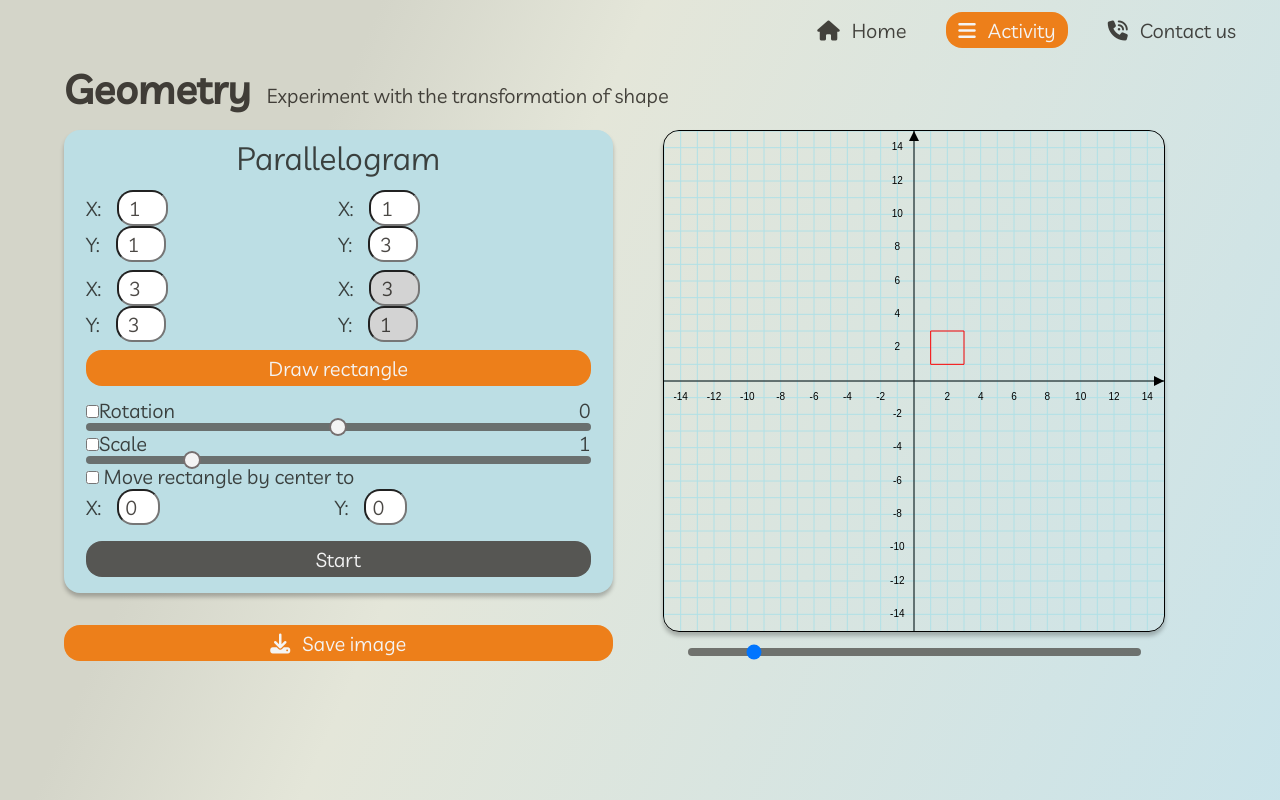
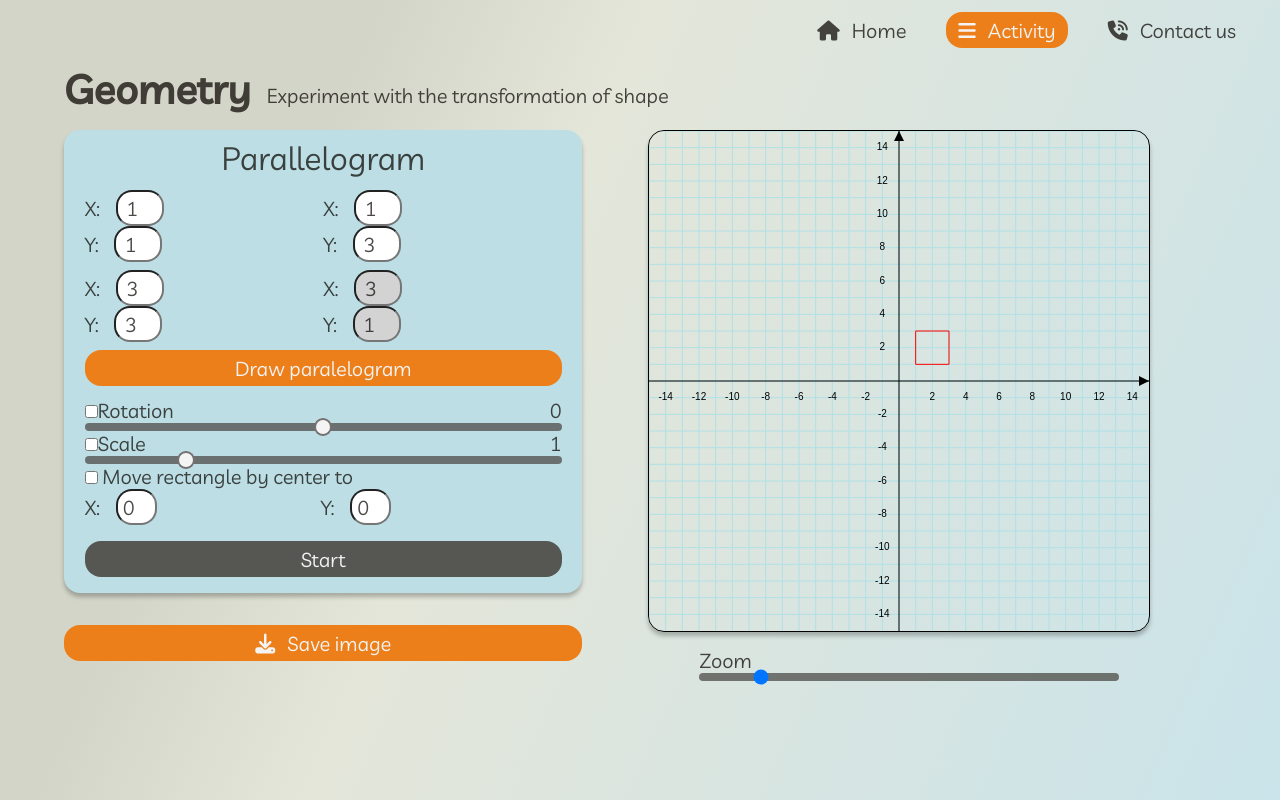
Before and after one commit to OMartsin/cg-labs, a Vue app: page /geometry in a window 1280 px wide. Built offline with nearby package versions, Linux system fonts and the light colour scheme.

Commit message:
[fix] another name for button

```diff
--- a/src/components/GeomertyInteractionSection.vue
+++ b/src/components/GeomertyInteractionSection.vue
@@ -217,7 +217,7 @@ function saveImage() {
         </div>
       </div>
 
-      <button class="draw-button" id="draw-button" @click="updatePoints">Draw rectangle</button>
+      <button class="draw-button" id="draw-button" @click="updatePoints">Draw paralelogram</button>
 
       <div class="slider-container">
         <div class="slider-container-data">
--- a/src/components/GeometryImage.vue
+++ b/src/components/GeometryImage.vue
@@ -221,7 +221,12 @@ watch(getIsNeedToSave, () => {
 <template>
   <div class="image-container">
     <canvas ref="canvas" width="500" height="500"></canvas>
-    <input type="range" class="slider" v-model="gridSize" min="2" max="100" step="1" />
+    <div class="slider-container">
+        <div class="slider-container-data">
+          <a>Zoom</a>
+        </div>
+        <input type="range" class="slider" v-model="gridSize" min="2" max="100" step="1" />
+      </div>
   </div>
 </template>
 
@@ -249,5 +254,13 @@ canvas {
   background: #565653cd;
   outline: none;
 }
+
+
+.slider-container {
+  display: flex;
+  flex-direction: column;
+  margin-left: 10rem;
+  width: 35rem;
+}
+
 </style>
-@/stores/parallelogram
```
